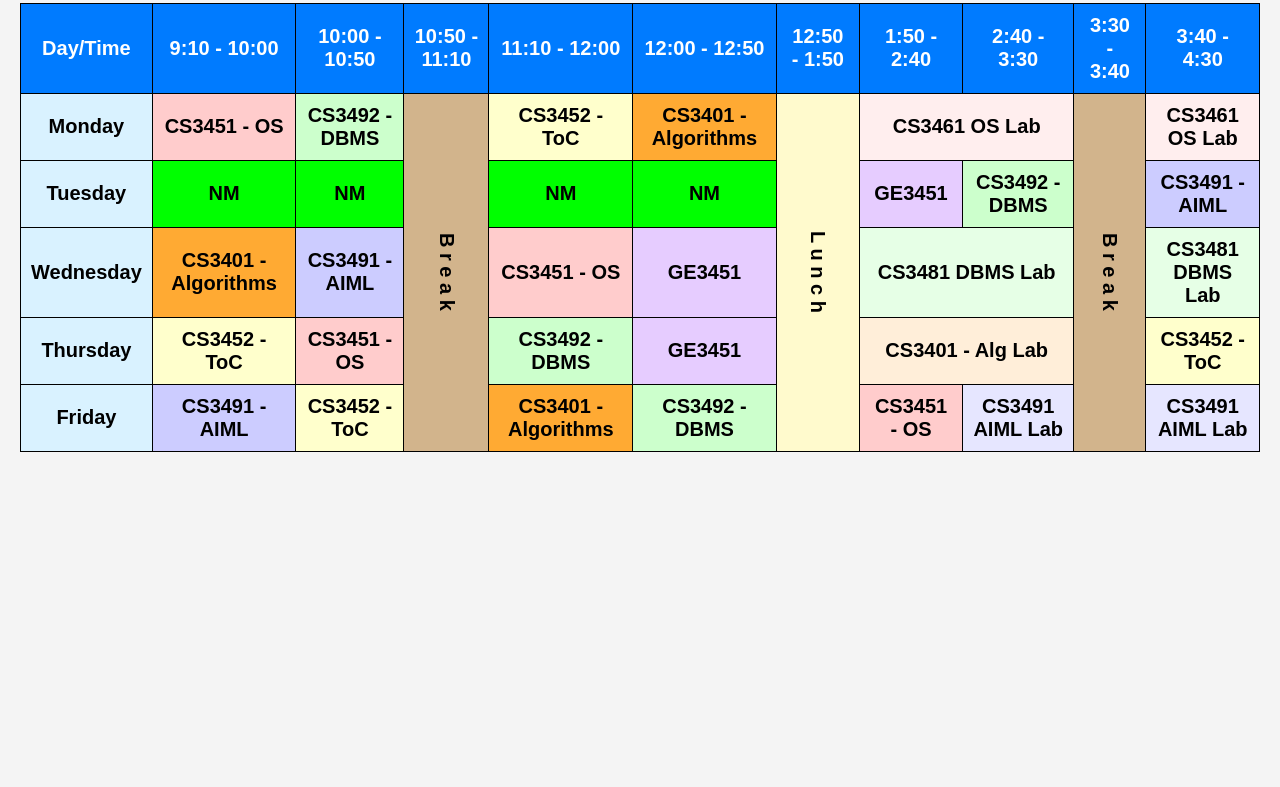
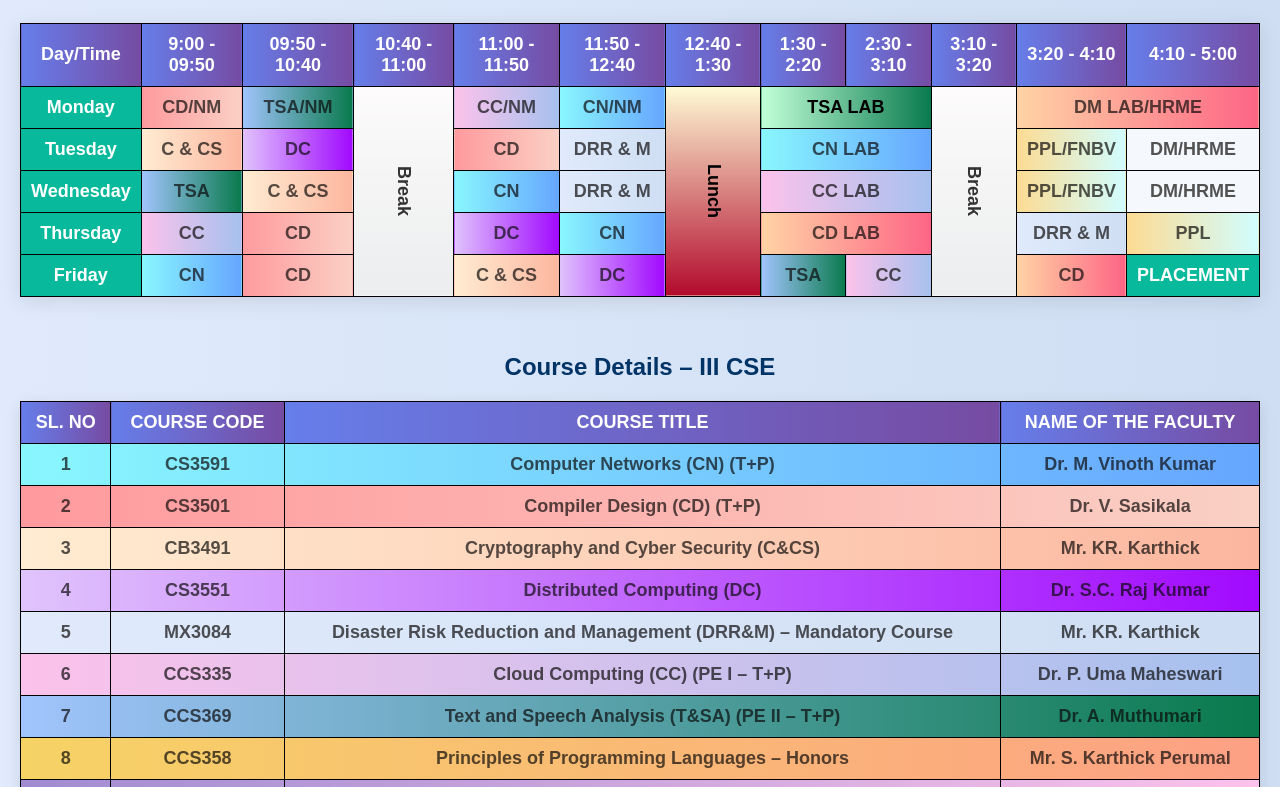
Before and after one commit to sarvnamdu/table, a plain HTML site: page index.html in a window 1280 px wide. Shown: the part 83-870 px from the top of the page. Before the commit the page ends 800 px from the top, so only its background shows below. Drawn offline with nearby package versions, Linux system fonts and the light colour scheme.

Commit message:
index.html

```diff
--- a/index.html
+++ b/index.html
@@ -1,129 +1,211 @@
 <!DOCTYPE html>
 <html lang="en">
 <head>
-    <meta charset="UTF-8">
-    <meta name="viewport" content="width=device-width, initial-scale=1.0">
-    <title>II CSE Timetable</title>
+  <meta charset="UTF-8" />
+  <meta name="viewport" content="width=device-width, initial-scale=1.0"/>
+  <title>III CSE Timetable</title>
   <style>
     body {
-            font-family: Arial, sans-serif;
+      font-family: 'Poppins', Arial, sans-serif;
       text-align: center;
-            background-color: #f4f4f4;
-            margin: 20px;
+      background: linear-gradient(to right, #e0eafc, #cfdef3);
+      margin: 0;
+      padding: 20px;
     }
+
+    h2 {
+      color: #003366;
+      margin-bottom: 20px;
+    }
+
     table {
-
       width: 100%;
       border-collapse: collapse;
-            background-color: #fff;
+      background-color: #ffffffc7;
+      box-shadow: 0 4px 20px rgba(0,0,0,0.1);
+
+
     }
+
     th, td {
       border: 1px solid #000;
       padding: 10px;
       text-align: center;
       font-weight: bold;
-    font-family: 'Poppins', Arial, sans-serif; /* Clear font */
-    font-size: 20px; /* Bigger text for readability */
+      font-size: 18px;
+      color: #0a0909b1;
     }
+
     th {
-            background-color: #007bff;
+      background: linear-gradient(to right, #667eea, #764ba2);
       color: white;
     }
-	.os { background-color: #ffcccc; }
-        .dbms { background-color: #ccffcc; }
-        .aiml { background-color: #ccccff; }
-        .toc { background-color: #ffffcc; }
-        .alg { background-color: #ffaa33;}
-        .lab { background-color: #ff9999; }
-        .library { background-color: #e0e0e0;
-writing-mode: vertical-lr; /* Vertical text from left to right */
-    text-align: center;}
-	.nm { background-color: lime; }
-	.break { background-color: tan;
-writing-mode: vertical-lr; /* Vertical text from left to right */
-    text-align: center;
-}
-.alglab { background-color: #ffeed9;}
-.oslab{ background-color: #ffeeee;}
-.dbmslab { background-color: #e6ffe6;}
-.aimllab { background-color: #e6e6ff; }
-.lunch {
-    background-color: #fffacd; /* Light Yellow */
-    writing-mode: vertical-lr; /* Vertical text from left to right */
-    text-align: center;
 
-}
+    /* Gradient subject styles */
+      .ccs { background: linear-gradient(to right, #ffecd2, #fcb69f);  }
+.cn     { background: linear-gradient(to right, #89f7fe, #66a6ff); }
+.cnlab     { background: linear-gradient(to right, #89f7fe, #66a6ff); }     /* Computer Networks */
+.cd     { background: linear-gradient(to right, #ff9a9e, #fad0c4); }     /* Compiler Design */
+.cs    { background: linear-gradient(to right, #f6d365, #fda085); }     /* Cryptography & Cyber Security */
+.dc     { background: linear-gradient(to right, #e0c3fc, #a109ff); }     /* Distributed Computing */
+.drrm   { background: linear-gradient(to right, #e0eafc, #cfdef3); }     /* DRR & M */
+.cc     { background: linear-gradient(to right, #fbc2eb, #a6c1ee); }     /* Cloud Computing */
+.tsa    { background: linear-gradient(to right, #a1c4fd, #097a4d); }     /* Text & Speech Analysis */
+.honors1{ background: linear-gradient(to right, #fddb92, #d1fdff); }     /* Principles of Prog Lang */
+.honors2{ background: linear-gradient(to right, #a18cd1, #fbc2eb); }     /* Digital Marketing */
+.minor1 { background: linear-gradient(to right, #d4fc79, #96e6a1); }     /* HRM */
+.minor2 { background: linear-gradient(to right, #ffecd2, #fcb69f); }     /* Financing Business */
+.naan   { background: linear-gradient(to right, #fddb92, #d1fdff); }     /* NAAN Mudhalvan */
+.ppl    { background: linear-gradient(to right, #fddb92, #d1fdff); }     /* Placement */
+.tsalab { background: linear-gradient(to right, #c2ffd8, #097a4d); color: #000000; }
+.cclab     { background: linear-gradient(to right, #fbc2eb, #a6c1ee); }
+.cdlab  { background: linear-gradient(to right, #ffd3a5, #fd6585); }
 
-.ge{ background-color:#e6ccff; } /* Soft Baby Pink */
-.day { background-color: #d9f2ff;} /* Light Lemon Yellow */
+.lunch  { background: linear-gradient(to bottom, #fffbd5, #b20a2c); writing-mode: vertical-lr; color: rgb(0, 0, 0); }
+.break  { background: linear-gradient(to bottom, #fdfbfb, #ebedee); writing-mode: vertical-lr; color: #333; }
+.day    { background: linear-gradient(to right, #09b99c, #09b99c); color: white; }
+.place    { background: linear-gradient(to right, #09b99c, #09b99c); color: white; }
   </style>
 </head>
 <body>
-    <h2>II CSE Timetable</h2><br>
+
+<!-- Wrap entire content to capture as image -->
+<div id="timetable-content">
+
+  <h2>III CSE Timetable</h2><br>
   <table align="center">
     <tr>
       <th>Day/Time</th>
-		<th>9:10 - 10:00</th>
-		<th>10:00 - 10:50</th>
-		<th>10:50  - 11:10</th>
-		<th>11:10 - 12:00</th>
-		<th>12:00 - 12:50</th>
-		<th>12:50 - 1:50</th>
-		<th>1:50 - 2:40</th>
-		<th>2:40 - 3:30</th>
-		<th>3:30 - 3:40</th>
-		<th>3:40 - 4:30</th>
+      <th>9:00 - 09:50</th>
+      <th>09:50 - 10:40</th>
+      <th>10:40 - 11:00</th>
+      <th>11:00 - 11:50</th>
+      <th>11:50 - 12:40</th>
+      <th>12:40 - 1:30</th>
+      <th>1:30 - 2:20</th>
+      <th>2:30 - 3:10</th>
+      <th>3:10 - 3:20</th>
+      <th>3:20 - 4:10</th>
+      <th>4:10 - 5:00</th>
     </tr>
     <tr>
       <td class="day">Monday</td>
-		<td class="os">CS3451 - OS</td>
-		<td class="dbms">CS3492 - DBMS</td>
-		<td rowspan="6" class="break"> B r e a k</td>
-		<td class="toc">CS3452 - ToC</td>
-		<td class="alg">CS3401 - Algorithms</td>
-		<td class="lunch"rowspan="6">L u n c h</td>
-		<td class="oslab"colspan="2">CS3461 OS Lab</td>
-		<td class="break"rowspan="6">B r e a k</td>
-		<td class="oslab">CS3461 OS Lab</td>
+      <td class="cd">CD/NM</td>
+      <td class="tsa">TSA/NM</td>
+      <td rowspan="7" class="break">Break</td>
+      <td class="cc">CC/NM</td>
+      <td class="cn">CN/NM</td>
+      <td class="lunch" rowspan="6">Lunch</td>
+      <td class="tsalab" colspan="2">TSA LAB</td>
+      <td rowspan="7" class="break">Break</td>
+      <td class="cdlab" colspan="2">DM LAB/HRME</td>
     </tr>
     <tr>
       <td class="day">Tuesday</td>
-		<td class="nm">NM</td>
-		<td class="nm">NM</td>
-	    <td class="nm">NM</td>
-	    <td class="nm">NM</td>
-		<td class="ge">GE3451</td>
-		<td class="dbms">CS3492 - DBMS</td>
-		<td class="aiml">CS3491 - AIML</td>
+      <td class="ccs">C & CS</td>
+      <td class="dc">DC</td>
+      <td class="cd">CD</td>
+      <td class="drrm">DRR & M</td>
+      <td class="cnlab" colspan="2">CN LAB</td>
+      <td class="ppl">PPL/FNBV</td>
+      <td class="dm">DM/HRME</td>
     </tr>
     <tr>
       <td class="day">Wednesday</td>
-		<td class="alg">CS3401 - Algorithms</td>
-		<td class="aiml">CS3491 - AIML</td>
-		<td class="os">CS3451 - OS</td>
-		<td class="ge">GE3451</td>
-		<td class="dbmslab" colspan="2">CS3481 DBMS Lab</td>
-		<td class="dbmslab">CS3481 DBMS Lab</td>
+      <td class="tsa">TSA</td>
+      <td class="ccs">C & CS</td>
+      <td class="cn">CN</td>
+      <td class="drrm">DRR & M</td>
+      <td class="cclab" colspan="2">CC LAB</td>
+      <td class="ppl">PPL/FNBV</td>
+      <td class="dm">DM/HRME</td>
     </tr>
     <tr>
       <td class="day">Thursday</td>
-		<td class="toc">CS3452 - ToC</td>
-		<td class="os">CS3451 - OS</td>
-		<td class="dbms">CS3492 - DBMS</td>
-		<td class="ge">GE3451</td>
-		<td class="alglab" colspan="2">CS3401 - Alg Lab</td>
-		<td class="toc">CS3452 - ToC</td>
+      <td class="cc">CC</td>
+      <td class="cd">CD</td>
+      <td class="dc">DC</td>
+      <td class="cn">CN</td>
+      <td class="cdlab" colspan="2">CD LAB</td>
+      <td class="drrm">DRR & M</td>
+      <td class="ppl">PPL</td>
     </tr>
     <tr>
       <td class="day">Friday</td>
-		<td class="aiml">CS3491 - AIML</td>
-		<td class="toc">CS3452 - ToC</td>
-		<td class="alg">CS3401 - Algorithms</td>
-		<td class="dbms">CS3492 - DBMS</td>
-		<td class="os">CS3451 - OS</td>
-		<td class="aimllab">CS3491 AIML Lab</td>
-		<td class="aimllab">CS3491 AIML Lab</td>
+      <td class="cn">CN</td>
+      <td class="cd">CD</td>
+      <td class="ccs">C & CS</td>
+      <td class="dc">DC</td>
+      <td class="tsa">TSA</td>
+      <td class="cclab">CC</td>
+      <td class="cdlab">CD</td>
+      <td class="place">PLACEMENT</td>
     </tr>
   </table>
+
+  <br><br>
+  <h2 style="color:#003366;">Course Details – III CSE</h2>
+  <table align="center" style="width: 100%; border-collapse: collapse; background-color: #ffffffcc; font-size: 18px; box-shadow: 0 4px 15px rgba(0,0,0,0.1);">
+    <thead>
+      <tr style="background: linear-gradient(to right, #667eea, #764ba2); color: white;">
+        <th style="padding: 10px; border: 1px solid #000;">SL. NO</th>
+        <th style="padding: 10px; border: 1px solid #000;">COURSE CODE</th>
+        <th style="padding: 10px; border: 1px solid #000;">COURSE TITLE</th>
+        <th style="padding: 10px; border: 1px solid #000;">NAME OF THE FACULTY</th>
+      </tr>
+    </thead>
+    <tbody>
+      <tr class="cn"><td>1</td><td>CS3591</td><td>Computer Networks (CN) <strong>(T+P)</strong></td><td>Dr. M. Vinoth Kumar</td></tr>
+      <tr class="cd"><td>2</td><td>CS3501</td><td>Compiler Design (CD) <strong>(T+P)</strong></td><td>Dr. V. Sasikala</td></tr>
+      <tr class="ccs"><td>3</td><td>CB3491</td><td>Cryptography and Cyber Security (C&amp;CS)</td><td>Mr. KR. Karthick</td></tr>
+      <tr class="dc"><td>4</td><td>CS3551</td><td>Distributed Computing (DC)</td><td>Dr. S.C. Raj Kumar</td></tr>
+      <tr class="drrm"><td>5</td><td>MX3084</td><td>Disaster Risk Reduction and Management (DRR&amp;M) – <strong>Mandatory Course</strong></td><td>Mr. KR. Karthick</td></tr>
+      <tr class="cc"><td>6</td><td>CCS335</td><td>Cloud Computing (CC) <strong>(PE I – T+P)</strong></td><td>Dr. P. Uma Maheswari</td></tr>
+      <tr class="tsa"><td>7</td><td>CCS369</td><td>Text and Speech Analysis (T&amp;SA) <strong>(PE II – T+P)</strong></td><td>Dr. A. Muthumari</td></tr>
+      <tr class="honors1"><td>8</td><td>CCS358</td><td>Principles of Programming Languages – <strong>Honors</strong></td><td>Mr. S. Karthick Perumal</td></tr>
+      <tr class="honors2"><td>9</td><td>CCW332</td><td>Digital Marketing – <strong>Honors</strong></td><td>Mr. S. Karthick Perumal</td></tr>
+      <tr class="minor1"><td>10</td><td>CMG341</td><td>Human Resource Management for Entrepreneurs – <strong>Minor</strong></td><td>Dr. S.C. Raj Kumar</td></tr>
+      <tr class="minor2"><td>11</td><td>CMG342</td><td>Financing New Business Ventures – <strong>Minor</strong></td><td>Mr. KR. Karthick</td></tr>
+      <tr class="naan"><td>12</td><td></td><td>Front End Technologies – <strong>NAAN MUDHALVAN</strong></td><td>Dr. M. Vinoth Kumar</td></tr>
+    </tbody>
+  </table>
+</div> <!-- END OF timetable-content -->
+
+<!-- Extra gradient styles for rows -->
+<style>
+  .ccs { background: linear-gradient(to right, #ffecd2, #fcb69f); }
+  .honors1 { background: linear-gradient(to right, #f6d365, #fda085); }
+  .honors2 { background: linear-gradient(to right, #a18cd1, #fbc2eb); }
+  .minor1 { background: linear-gradient(to right, #d4fc79, #96e6a1); }
+  .minor2 { background: linear-gradient(to right, #ffecd2, #fcb69f); }
+  .naan   { background: linear-gradient(to right, #fddb92, #d1fdff); }
+</style>
+
+<!-- Download as Image Button -->
+<br><br>
+<div style="text-align: center;">
+  <button onclick="downloadImage()" style="padding: 10px 20px; font-size: 16px; background: linear-gradient(to right, #43cea2, #185a9d); color: white; border: none; border-radius: 5px; cursor: pointer;">
+    Download Timetable as Image
+  </button>
+</div>
+
+<!-- Load html2canvas -->
+<script src="https://cdnjs.cloudflare.com/ajax/libs/html2canvas/1.4.1/html2canvas.min.js"></script>
+<script>
+  function downloadImage() {
+    const target = document.getElementById('timetable-content');
+    html2canvas(target, {
+      scale: 3,
+      useCORS: true,
+      scrollY: -window.scrollY
+    }).then(canvas => {
+      const link = document.createElement('a');
+      link.download = 'III_CSE_Timetable.png';
+      link.href = canvas.toDataURL();
+      link.click();
+    });
+  }
+</script>
+
 </body>
 </html>
```
Lines whose indentation alone changed are shown as unchanged.
